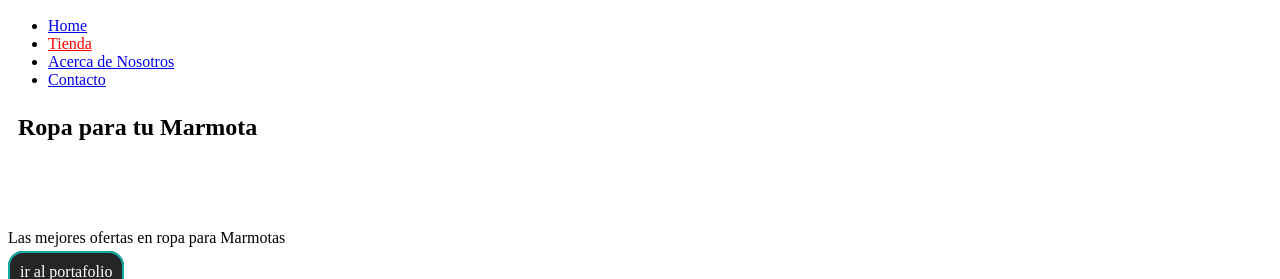
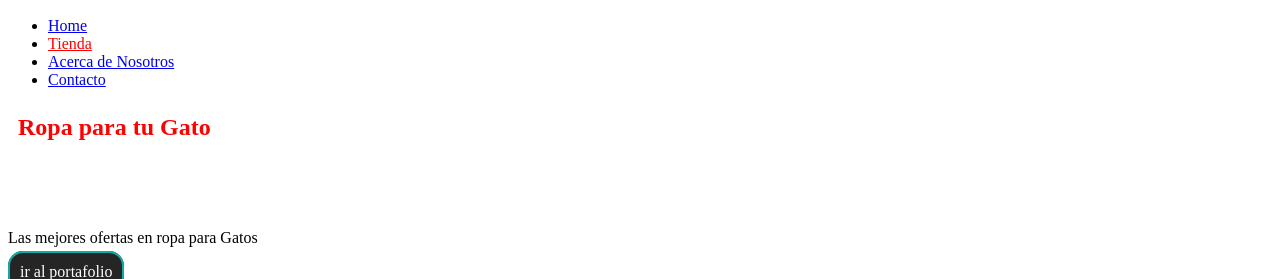
Before and after one commit to SofiDevO/mi-primer-repositorio-en-github, a plain HTML site: page index.html in a window 1280 px wide. Shown: the part 41-320 px from the top of the page. Drawn offline with Linux system fonts and the light colour scheme.

Commit message:
Se cambio titulo de la tienda

```diff
--- a/assets/css/style.css
+++ b/assets/css/style.css
@@ -25,4 +25,5 @@ a[href='#tienda']{
     width: 400px;
     height: 100px;
     padding: 5px 10px;
+    color: red;
   }
--- a/index.html
+++ b/index.html
@@ -6,7 +6,7 @@
     <meta
       name="description"
       content="Este es mi primer sitio Web. Del curso de desarrollo web Frontend de SofiDev"/>
-    <title>Document</title>
+    <title>Tienda para gatos</title>
     <link rel="stylesheet" href="./assets/css/style.css">
   </head>
 
@@ -39,8 +39,8 @@
     </header>
     <main>
         <section class="hero">
-                <h1>Ropa para tu Marmota</h1>
-                <p>Las mejores ofertas en ropa para Marmotas</p>
+                <h1>Ropa para tu  Gato</h1>
+                <p>Las mejores ofertas en ropa para Gatos</p>
                 <a class="hero__boton"  href="https://itssofi.dev/" target="_blank">ir al portafolio</a>
         </section>
         <section class="tienda">
```
